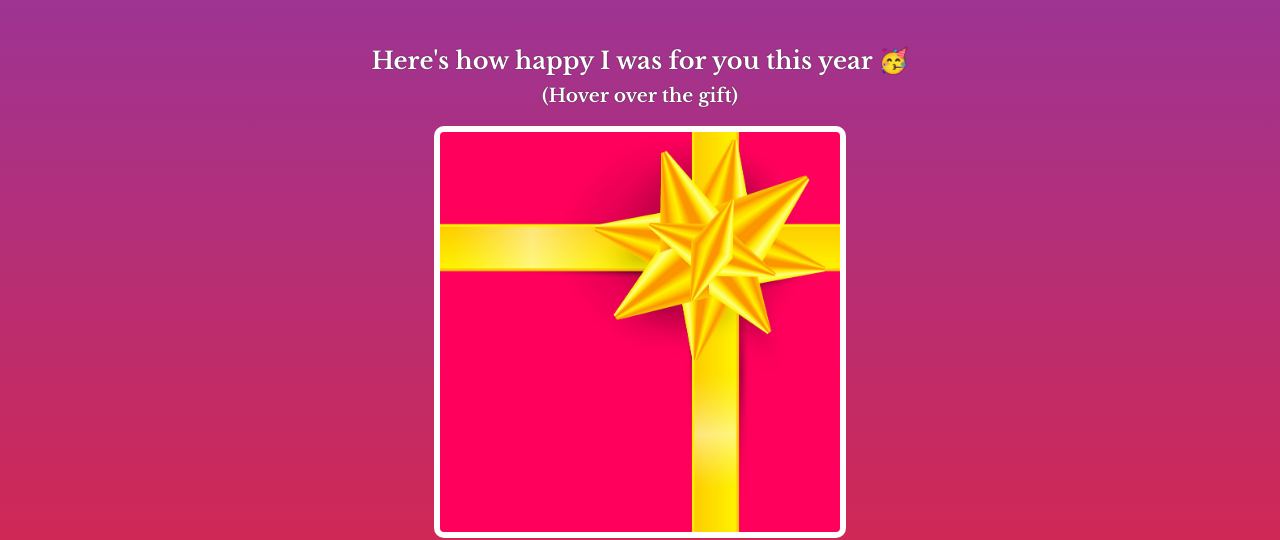
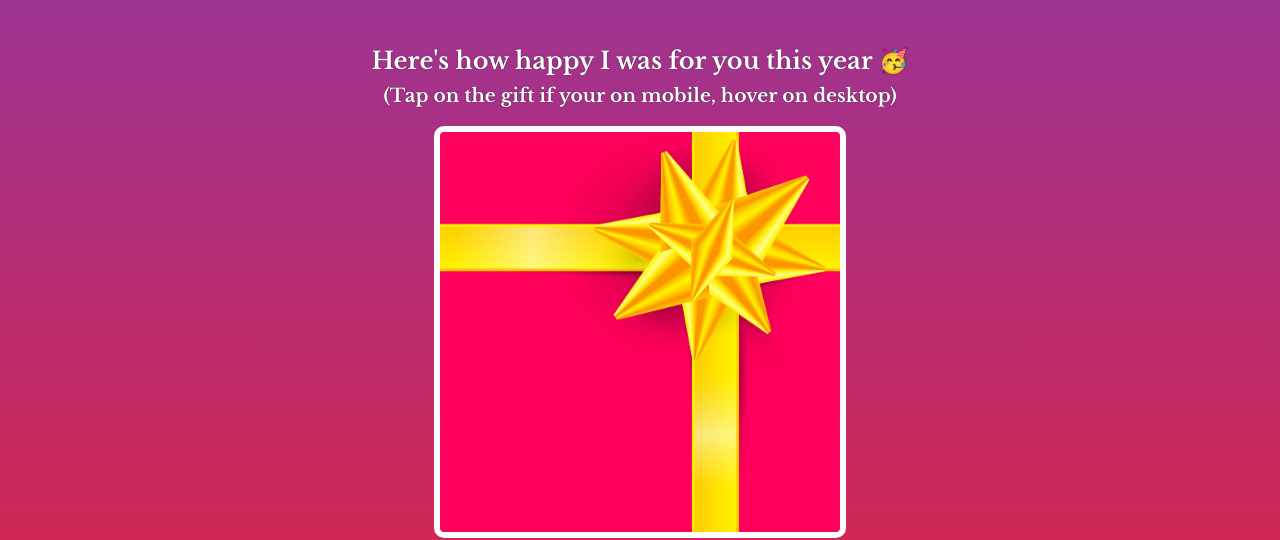
Before and after one commit to ZoePiper/Portfolio-Frontend-Scrimba, a plain HTML site: page NewYearWishes/index.html in a window 1280 px wide. Shown: the part 292-832 px from the top of the page. Drawn offline with nearby package versions, Linux system fonts and the light colour scheme.

Commit message:
text hover update

```diff
--- a/NewYearWishes/index.html
+++ b/NewYearWishes/index.html
@@ -14,7 +14,7 @@
 
         <div class="gift-section">
             <h2 class="gift-title">Here's how happy I was for you this year 🥳</h2>
-            <h3 class="gift-hint">(Hover over the gift)</h3>
+            <h3 class="gift-hint">(Tap on the gift if your on mobile, hover on desktop)</h3>
             <div class="gift-img" id="gift-img-happy"></div>
         </div>
 
```
Also changed, not shown: NewYearWishes/README.md, 2 other files.
